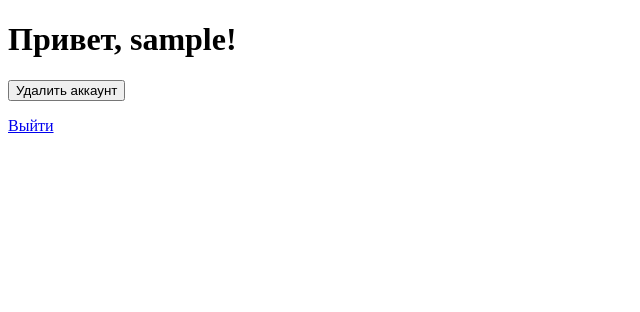
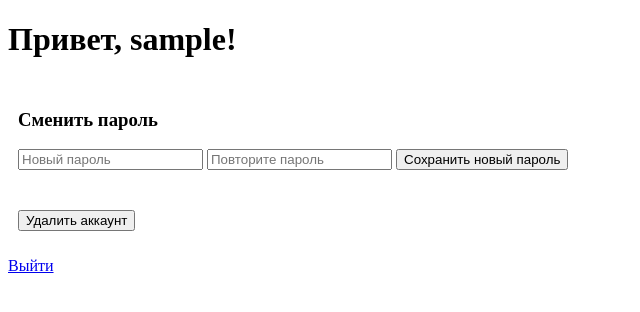
Before and after one commit to bbldaaa750/flashcard-app, a Python web app: template templates/main.html in a window 1280 px wide. Shown: the top 312 px of the page, without its empty margins (0-640 px from the left). Run offline with Jinja, Linux system fonts and the light colour scheme; the template is opened without the code that fills it: most values are stand-ins (such as "Sample title", 1, 10 or a date in 2020).

Commit message:
add change password (update)

```diff
--- a/templates/login.html
+++ b/templates/login.html
@@ -6,14 +6,17 @@
 </head>
 <body>
     <h1>Войти в аккаунт:</h1>
+
     <form method="POST">
         <input type="text" id="username" name="username_field" placeholder="Введите имя">
         <input type="text" id="password" name="password_field" placeholder="Введите пароль">
         <button type="submit">Войти</button>
     </form><br>
+
     {% if error %}
         <p class="error-msg">{{ error }}</p><br>
     {% endif %}
+
     <p>Нет аккаунта? <a href="/register">Зарегистрируйтесь</a></p>
 </body>
 </html>
--- a/templates/main.html
+++ b/templates/main.html
@@ -2,12 +2,30 @@
 <html>
 <head>
     <title>Система входа и выхода</title>
+    <style> .error-msg { color: red; font-weight: bold; } </style>
 </head>
 <body>
     <h1>Привет, {{ username }}!</h1>
-    <form action="/delete" method="POST">
-        <button type="submit" onclick="return confirm('Точно удалить?')">Удалить аккаунт</button>
-    </form>
+
+    <div style="padding: 10px; margin-bottom: 20px;">
+        <h3>Сменить пароль</h3>
+        <form action="/change_password" method="POST">
+            <input type="password" name="new_pass1" placeholder="Новый пароль" required>
+            <input type="password" name="new_pass2" placeholder="Повторите пароль" required>
+            <button type="submit">Сохранить новый пароль</button>
+        </form>
+    </div>
+
+    {% if error %}
+        <p class="error-msg">{{ error }}</p><br>
+    {% endif %}
+
+    <div style="padding: 10px;">
+        <form action="/delete" method="POST">
+            <button type="submit" onclick="return confirm('Точно удалить?')">Удалить аккаунт</button>
+        </form>
+    </div>
+
     <p><a href="/logout">Выйти</a></p>
 </body>
 </html>
--- a/templates/register.html
+++ b/templates/register.html
@@ -6,14 +6,17 @@
 </head>
 <body>
     <h1>Зарегистрировать аккаунт:</h1>
+
     <form method="POST">
         <input type="text" id="username" name="username_field" placeholder="Введите имя">
         <input type="text" id="password" name="password_field" placeholder="Введите пароль">
         <button type="submit">Зарегистрироваться</button>
     </form><br>
+
     {% if error %}
         <p class="error-msg">{{ error }}</p><br>
     {% endif %}
+
     <p>Есть аккаунт? <a href="/login">Войти</a></p>
 </body>
 </html>
```
Also changed, not shown: services.py (+8 -0 lines), views.py (+23 -2 lines).
